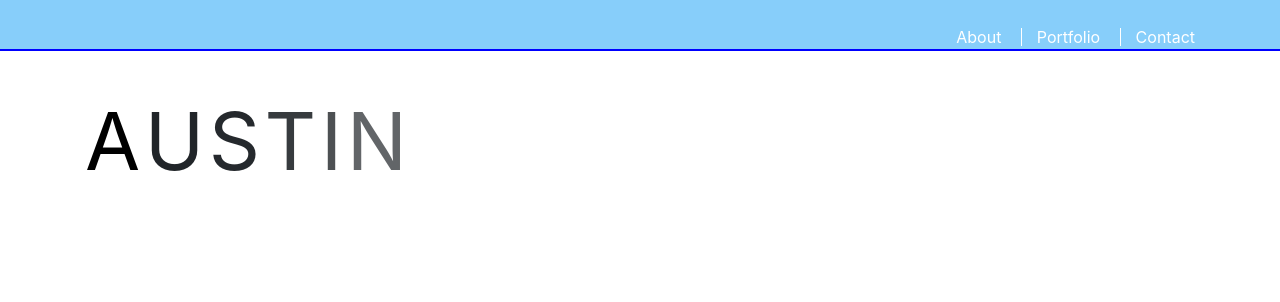
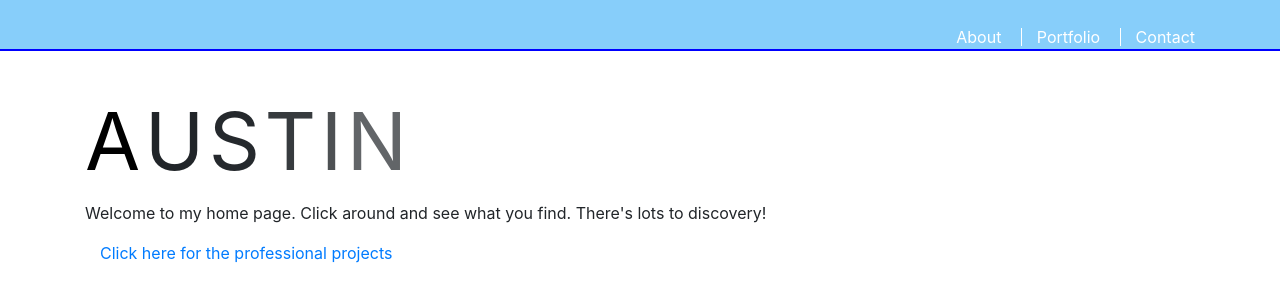
Before and after one commit to ataranto320/Portfolio, a plain HTML site: page home/home.html in a window 1280 px wide. Drawn offline with nearby package versions, Linux system fonts and the light colour scheme.

Commit message:
tweaking and trying new things

```diff
--- a/home/home.html
+++ b/home/home.html
@@ -49,6 +49,20 @@
         </div>
       </div>
 
+      <div class="container">
+        <div class="row">
+          <p>Welcome to my home page. Click around and see what you find. There's lots to discovery!</p>
+        </div>
+      </div>
+
+      <div class="col-sm-4">
+        <a href="portfolio.html">
+          <div class="animate__animated animate__slideInRight" type="button" id="btn-proj" >
+            Click here for the professional projects
+          </div>
+        </a>
+      </div>
+
     </div>
 
     <script type="text/javascript" src="app.js"></script>
--- a/home/style.css
+++ b/home/style.css
@@ -39,3 +39,10 @@ nav a:first-child {
 .animate__animated.animate__fadeInRight {
     font-size: 80px;
 }
+
+.btn-proj {
+    border: 2px solid blue;
+    background-color: red;
+    border-radius: 4px;
+    cursor: pointer;
+}
```
